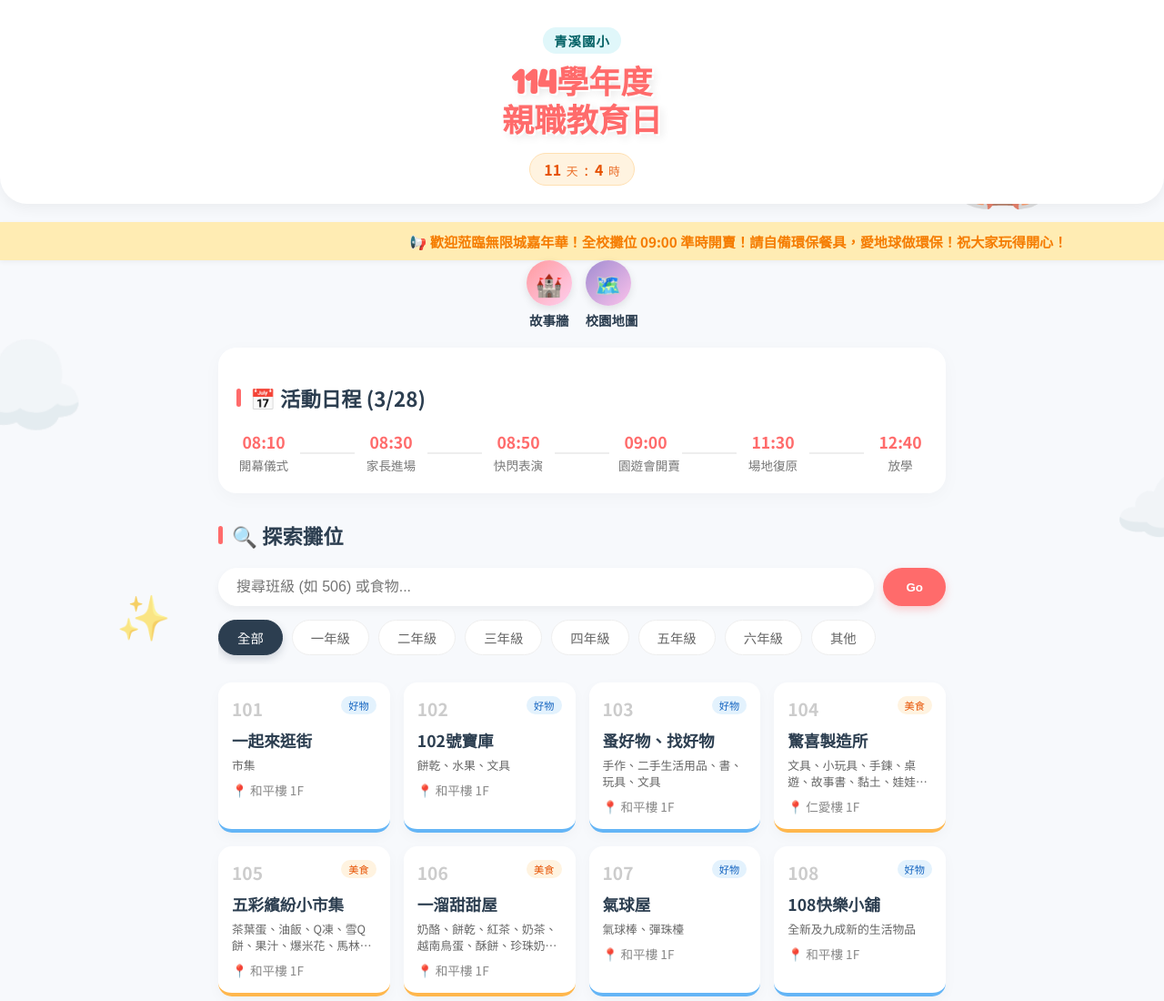
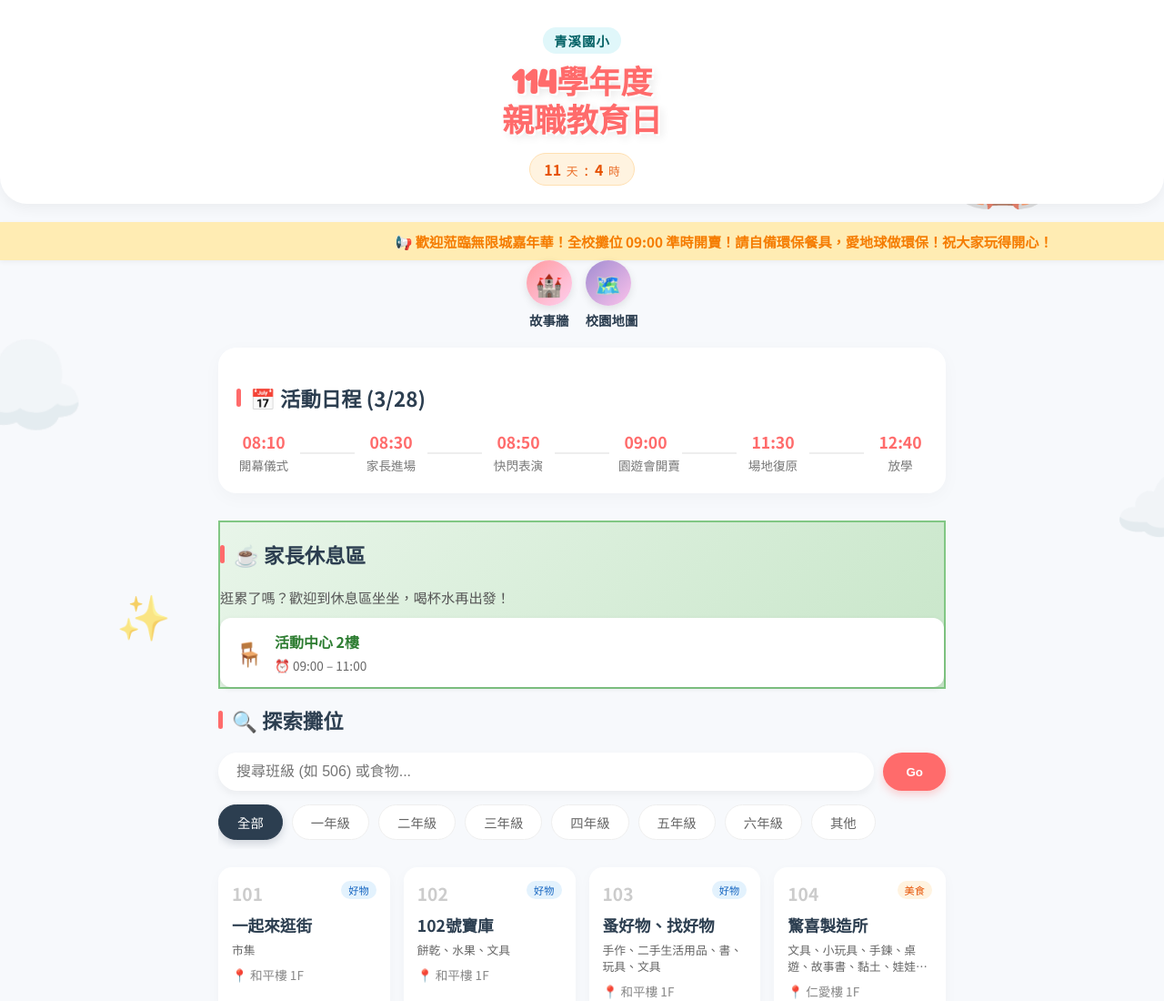
Before and after one commit to gn00318361-collab/csps_site, a plain HTML site: page index.html in a window 1280 px wide. Shown: the top 1100 px of the page at 91% size. Drawn offline with Linux system fonts and the light colour scheme.

Commit message:
Add files via upload

```diff
--- a/index.html
+++ b/index.html
@@ -185,6 +185,21 @@
                 <div class="t-item" data-start="12:40" data-end="13:00">
                     <span class="t-time">12:40</span>
                     <span class="t-desc">放學</span>
+                </div>
+            </div>
+        </section>
+
+        <!-- 家長休息區 -->
+        <section class="section-card" style="background: linear-gradient(135deg, #e8f5e9, #c8e6c9); border: 2px solid #81c784;">
+            <h2 class="section-title">☕ 家長休息區</h2>
+            <p style="color:#555; margin-bottom: 12px; font-size: 0.95rem;">逛累了嗎？歡迎到休息區坐坐，喝杯水再出發！</p>
+            <div style="display: flex; flex-direction: column; gap: 10px;">
+                <div style="background: #fff; border-radius: 12px; padding: 14px 16px; display: flex; align-items: center; gap: 12px; box-shadow: 0 2px 6px rgba(0,0,0,0.08);">
+                    <span style="font-size: 1.6rem;">🪑</span>
+                    <div>
+                        <strong style="color:#2e7d32;">活動中心 2樓</strong>
+                        <p style="margin: 4px 0 0; color: #666; font-size: 0.85rem;">⏰ 09:00 – 11:00</p>
+                    </div>
                 </div>
             </div>
         </section>
```
